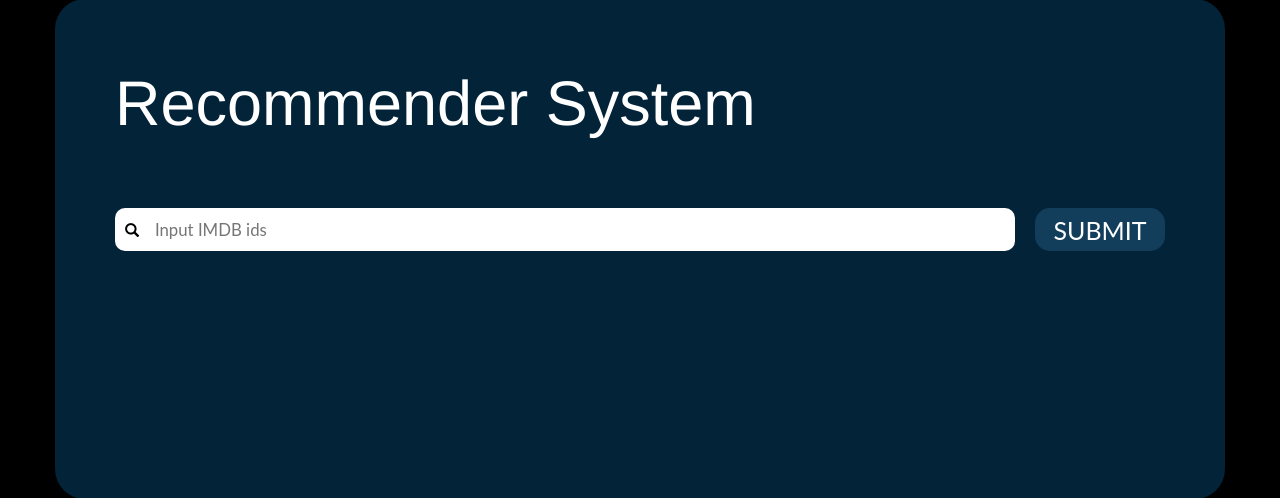
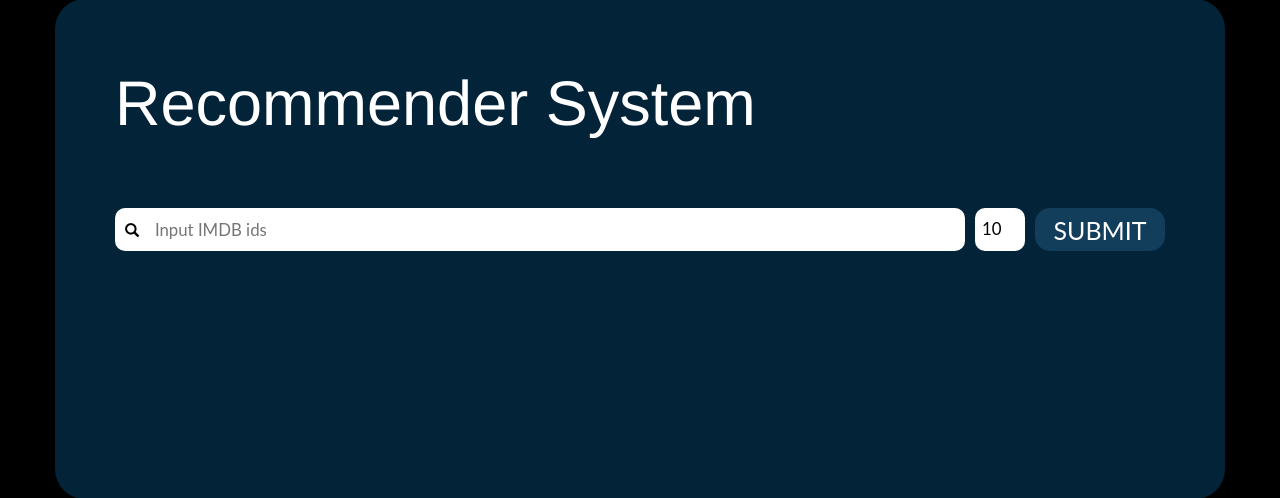
Before and after one commit to weilunzhong/vionel_research, a Django app: page / in a window 1280 px wide. Shown: the part 101-599 px from the top of the page. Run offline with Django 3.2, Linux system fonts and the light colour scheme; parts of the project's set-up code (start-up, migrations or seed data) failed here and were passed over; some libraries are stand-ins or nearby versions.

Commit message:
Add recommend num

```diff
--- a/recommender/static/recommender/css/base.css
+++ b/recommender/static/recommender/css/base.css
@@ -49,7 +49,7 @@
 .submit-area div.input-area {
     float: left;
     background-color: white;
-    width: 900px;
+    width: 850px;
     height: 43px;
     border-radius: 10px;
     padding: 8px 0 8px 0;
@@ -60,10 +60,31 @@
     width: 800px;
     color: black;
     border:none;
-    outline:medium;
     font-size: 1.2em;
     font-family: Lato;
+    outline: 0;
 }
+
+.rc-num-area {
+    float: left;
+    width: 50px;
+    height: 43px;
+    background-color: white;
+    border-radius: 10px;
+    padding: 8px 5px 8px 5px;
+    margin-left: 10px;
+
+}
+
+.rc-num-area input {
+    width: 100%;
+    border: none;
+    font-size: 1.2em;
+    font-family: Lato;
+    color: black;
+    outline: 0;
+}
+
 
 .submit-area div.button-area {
     float: right;
--- a/recommender/templates/base.html
+++ b/recommender/templates/base.html
@@ -35,6 +35,9 @@
                         <span class="glyphicon glyphicon-search search-icon" aria-hidden="true"></span>
                         <input type="text" name="inputMovies" placeholder="Input IMDB ids">
                     </div>
+                    <div class="rc-num-area">
+                        <input type="text" name="recommendNum" value='10'>
+                    </div>
                     <div class="button-area">
                         <button type="submit">SUBMIT</button>
                         <!-- <input type="submit" value="Submit"> -->
--- a/recommender/views.py
+++ b/recommender/views.py
@@ -11,10 +11,12 @@
 
 def recommend(request):
     input_movies = request.GET.get('inputMovies')
+    recommend_num = int(request.GET.get('recommendNum'))
+
     input_movie_list = input_movies.split(',')
     trimed_movie_list = map(lambda x: x.strip(), input_movie_list)
 
-    recommend_movie_list = recommender.recommend(trimed_movie_list)
+    recommend_movie_list = recommender.recommend(trimed_movie_list, recommend_num)
 
     movies_to_show = {}
     movies_to_show['input_movie_list'] = trimed_movie_list
--- a/recommender_libs/recommender.py
+++ b/recommender_libs/recommender.py
@@ -110,14 +110,14 @@
     # return combined_movieid_sim_counter
 
 
-def recommend(user_liked_movie_id_list, recommend_method="all"):
+def recommend(user_liked_movie_id_list, num_of_recommended_movies, recommend_method="all"):
 
     # 以下可分别得到根据genre和mawid推荐出的结果，均为（movied_id: cos_sim_value）这种的字典
     genre_movieid_sim_dict = recommender_genres.recommend(user_liked_movie_id_list)
     actor_movieid_sim_dict = recommender_actors.recommend(user_liked_movie_id_list)
     director_movieid_sim_dict = recommender_directors.recommend(user_liked_movie_id_list)
 
-    num_of_recommended_movies = 15
+    # num_of_recommended_movies = 15
     result = generate_result(genre_movieid_sim_dict, actor_movieid_sim_dict, director_movieid_sim_dict, num_of_recommended_movies, user_liked_movie_id_list)
 
     # print result["all"]
@@ -142,11 +142,11 @@
 
 # user_like_movie_id_list = ["tt0133093","tt0137523","tt0468569","tt0172495","tt0114369","tt1375666","tt0361862","tt0482571","tt0268978","tt0110322"]
 #user_like_movie_id_list = ["tt0468569","tt0137523","tt0114369","tt0110322","tt0172495","tt0133093","tt1375666","tt1345836","tt0109830","tt0814314"]
-user_like_movie_id_list = ["tt0468569", "tt0137523", "tt0964517","tt1375666","tt0172495","tt0109830","tt0112573","tt0120815","tt0209144","tt1130884","tt0372784","tt0114369","tt1504320","tt0454876","tt0212720","tt0111161","tt0099487","tt1291584","tt0110322","tt1905041","tt1596343","tt2103281","tt0396171","tt0421715","tt0814314","tt0480249","tt0343818","tt0181689","tt2106476","tt0381061","tt1392214","tt0443706","tt0945513"]
+# user_like_movie_id_list = ["tt0468569", "tt0137523", "tt0964517","tt1375666","tt0172495","tt0109830","tt0112573","tt0120815","tt0209144","tt1130884","tt0372784","tt0114369","tt1504320","tt0454876","tt0212720","tt0111161","tt0099487","tt1291584","tt0110322","tt1905041","tt1596343","tt2103281","tt0396171","tt0421715","tt0814314","tt0480249","tt0343818","tt0181689","tt2106476","tt0381061","tt1392214","tt0443706","tt0945513"]
 
 
 # recommend_like_counter = recommend(user_like_movie_id_list)
-final_result = recommend(user_like_movie_id_list)
+# final_result = recommend(user_like_movie_id_list)
 # recommend_dislike_counter = recommend(user_dislike_movie_id_list)
 
 
```
